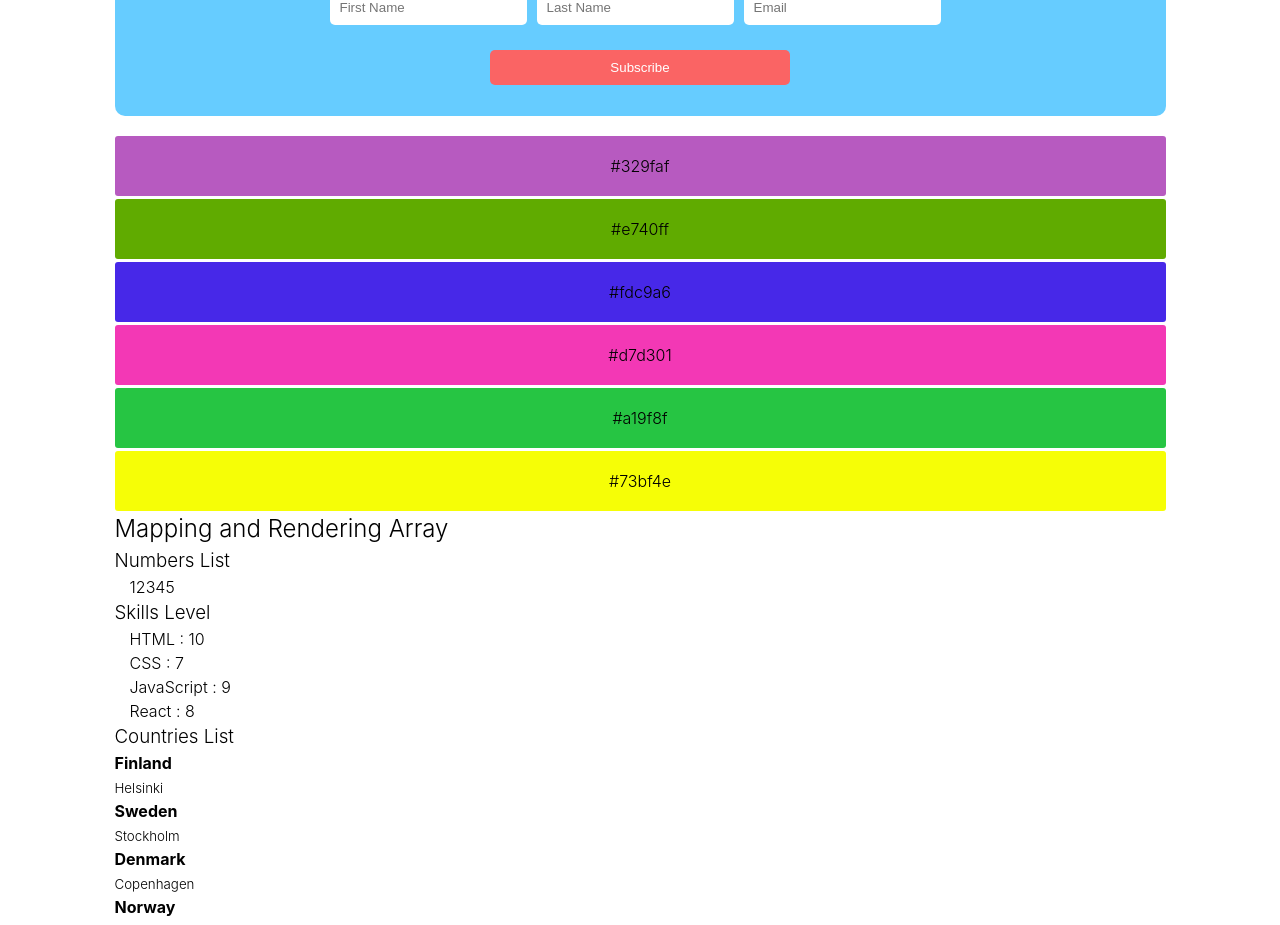
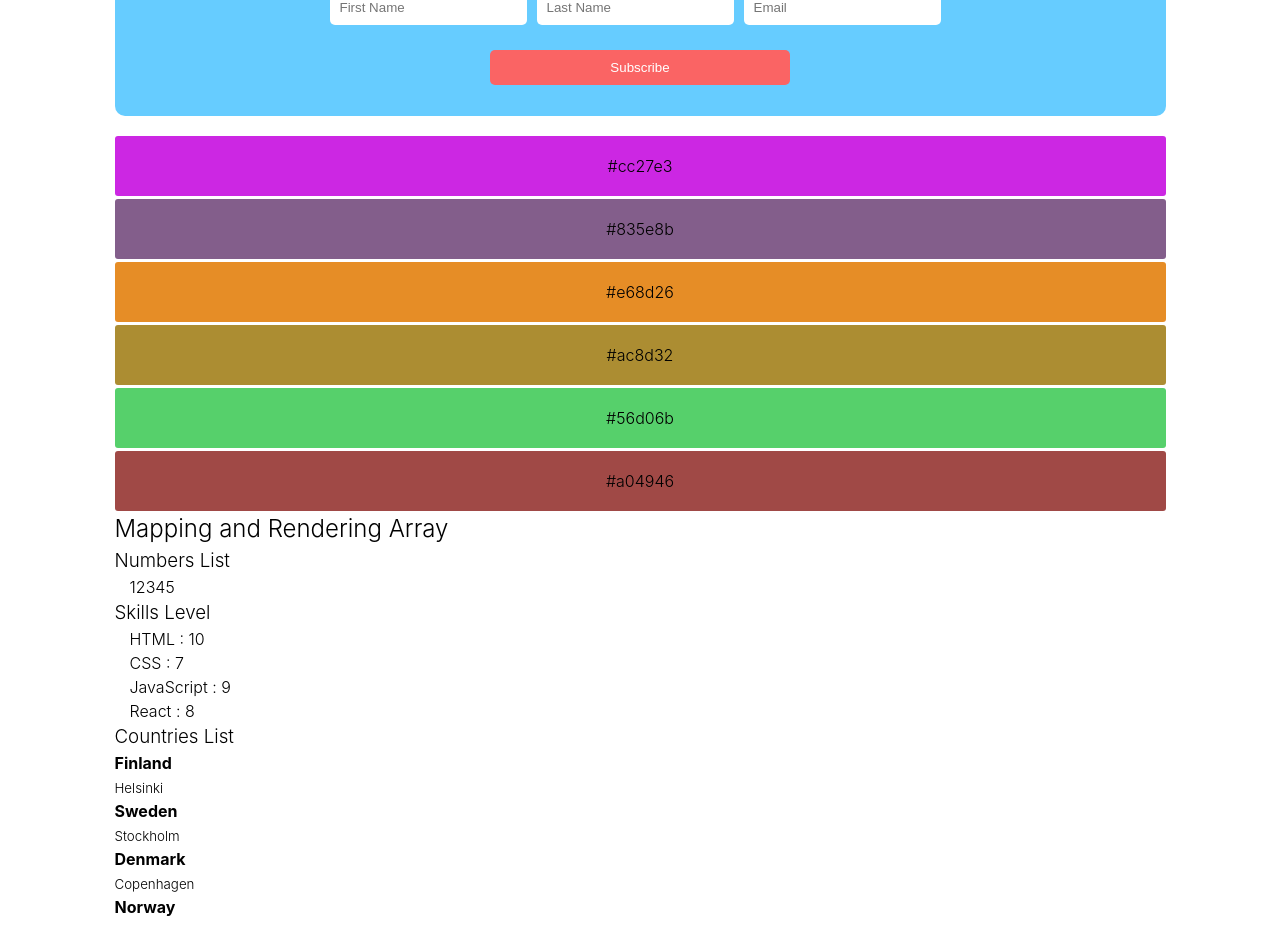
Before and after one commit to Mujeeb4582/30-days-react-learning, a React (Create React App) app: page / in a window 1280 px wide. Shown: the part 1360-2285 px from the top of the page. Built offline with nearby package versions, Linux system fonts and the light colour scheme.

Commit message:
Refactor the code

```diff
--- a/src/components/hexColorGenerator.jsx
+++ b/src/components/hexColorGenerator.jsx
@@ -1,68 +1,27 @@
-const HexaColor = ({hexaColor}) => {
+const HexaColor = ({ hexaColor }) => {
   const hexaStyles = {
-    lineHeight: "60px",
-    textAlign: "center",
-    marginTop: "20px",
+    lineHeight: '60px',
+    textAlign: 'center',
+    marginTop: '20px',
   };
-  return (
-    <>
-      <div style={hexaStyles}>
-        <div
-          style={{
-            backgroundColor: hexaColor(),
-            marginTop: "3px",
-            borderRadius: "3px",
-          }}
-        >
-          {hexaColor()}
+
+  const renderColors = () => {
+    const colorElements = [];
+    for (let i = 0; i < 6; i++) {
+      const color = hexaColor();
+      colorElements.push(
+        <div style={{
+          backgroundColor: color,
+            marginTop: '3px',
+            borderRadius: '3px',
+        }}>
+          {color}
         </div>
-        <div
-          style={{
-            backgroundColor: hexaColor(),
-            marginTop: "3px",
-            borderRadius: "3px",
-          }}
-        >
-          {hexaColor()}
-        </div>
-        <div
-          style={{
-            backgroundColor: hexaColor(),
-            marginTop: "3px",
-            borderRadius: "3px",
-          }}
-        >
-          {hexaColor()}
-        </div>
-        <div
-          style={{
-            backgroundColor: hexaColor(),
-            marginTop: "3px",
-            borderRadius: "3px",
-          }}
-        >
-          {hexaColor()}
-        </div>
-        <div
-          style={{
-            backgroundColor: hexaColor(),
-            marginTop: "3px",
-            borderRadius: "3px",
-          }}
-        >
-          {hexaColor()}
-        </div>
-        <div
-          style={{
-            backgroundColor: hexaColor(),
-            marginTop: "3px",
-            borderRadius: "3px",
-          }}
-        >
-          {hexaColor()}
-        </div>
-      </div>
-    </>
-  );
+      )
+    }
+    return colorElements;
+  }
+  return <div style={hexaStyles}>{renderColors()}</div>
 };
+
 export default HexaColor;
--- a/src/components/mapping_day06/mappingAndRenderingArray.jsx
+++ b/src/components/mapping_day06/mappingAndRenderingArray.jsx
@@ -25,7 +25,6 @@ const Mapping = () => {
 	];
 	// randomNumber
 	const numbers = randomNumberArray();
-	console.log("number", numbers);
 
 	return (
 		<div className="container">
```
